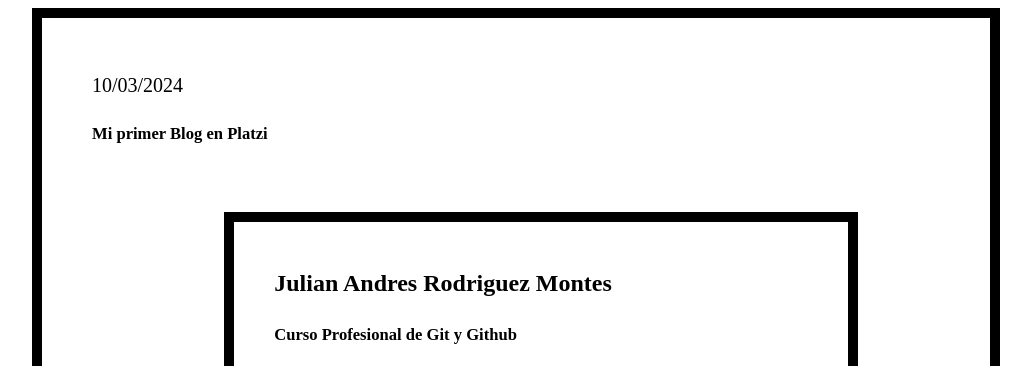
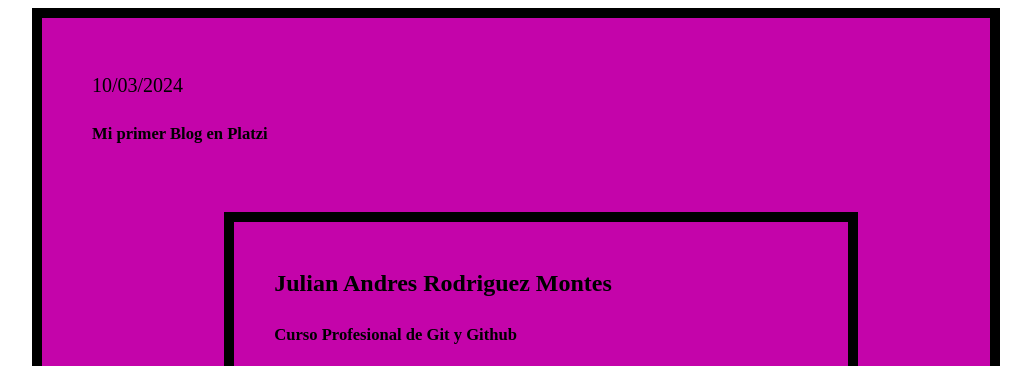
Before and after one commit to jr930623/jr930623.github.io, a plain HTML site: page index.html in a window 1280 px wide. Shown: the top 366 px of the page, without its empty margins (124-1155 px from the left). Drawn offline with Linux system fonts and the light colour scheme.

Commit message:
cambio color lila fondo

```diff
--- a/css/estilos.css
+++ b/css/estilos.css
@@ -17,7 +17,7 @@
 
         #cabecera
         {
-        background:rgb(255, 255, 255) ;
+        background:rgb(196, 4, 170) ;
         text-align: bold;
         box-shadow: 0px 2px 10px 0px rgba(0,0,0,0);
         color:rgb(0, 0, 0);
```
